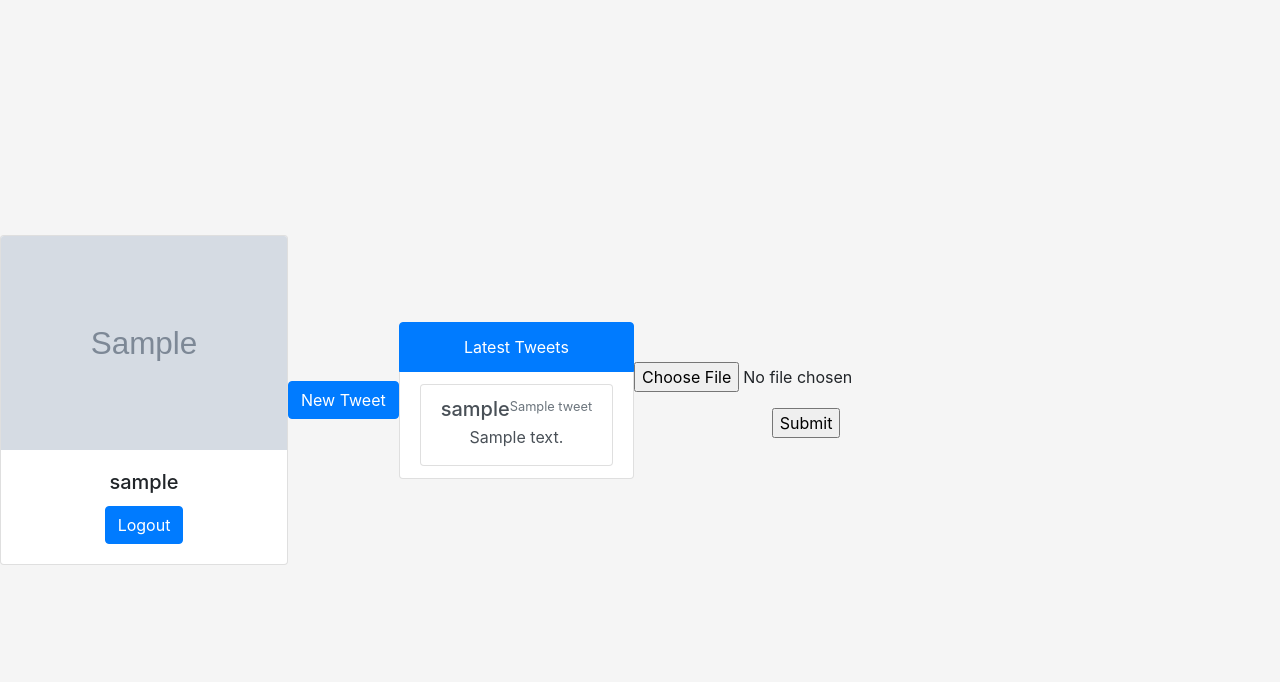
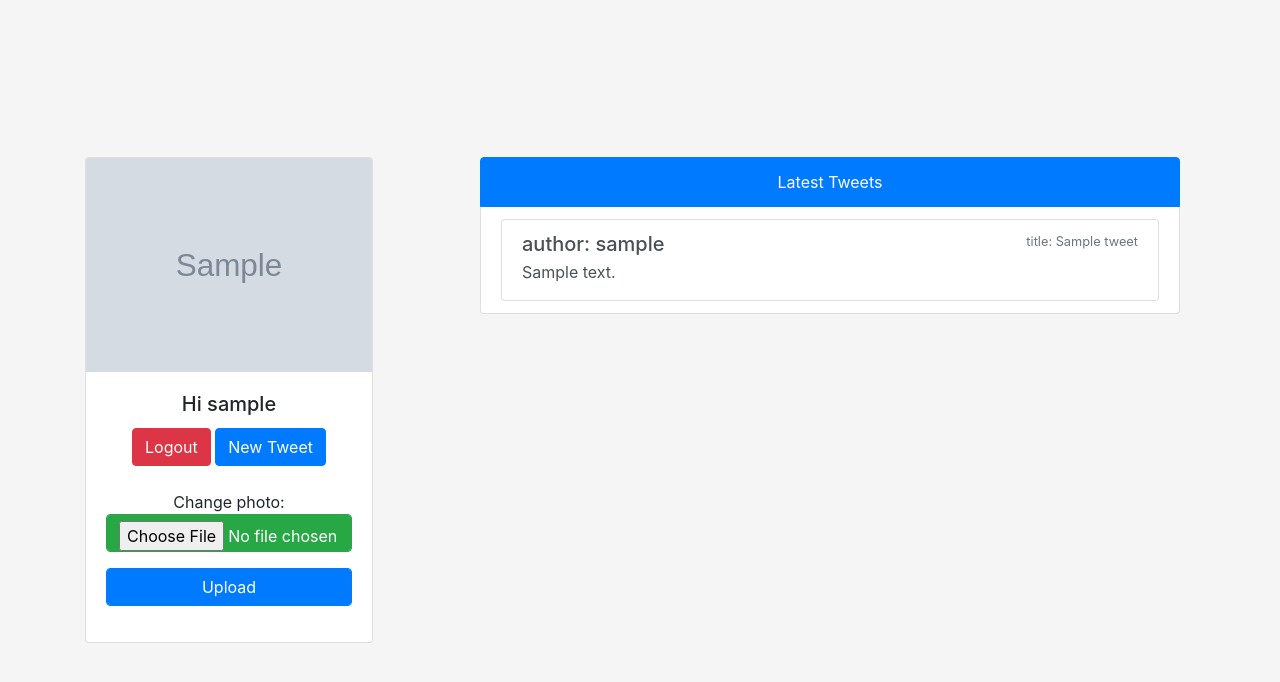
Before and after one commit to SeyedAlirezaFatemi/minitter, a Django app: page /twitter/ in a window 1280 px wide. Shown: the top 682 px of the page. Run offline with Django 3.2, Linux system fonts and the light colour scheme; a user stored in the database is signed in; tables that the repository leaves empty hold one stand-in row (values such as "Sample post"); grey boxes marked "Sample" are stand-in pictures; some libraries are stand-ins or nearby versions.

Commit message:
twitter page changed

```diff
--- a/twitter/templates/twitter.html
+++ b/twitter/templates/twitter.html
@@ -3,24 +3,15 @@
 
 {% block title %}Home{% endblock %}
 
+<div class="container">
   {% block content %}
     {% if user.is_authenticated %}
-    <div class="card" style="width: 18rem;">
-      <img class="card-img-top" src="{{ user.profile.avatar.url }}" alt="Avatar">
-      <div class="card-body">
-        <h5 class="card-title">{{ user.username }}</h5>
-        <a href="{% url 'logout' %}" class="btn btn-primary">Logout</a>
-      </div>
-    </div>
-    <button type="button" class="btn btn-primary" data-toggle="modal" data-target="#exampleModal" data-whatever="@mdo">
-      New Tweet
-    </button>
-    <div class="modal fade" id="exampleModal" tabindex="-1" role="dialog" aria-labelledby="exampleModalLabel"
+      <div class="modal fade" id="newTweetModal" tabindex="-1" role="dialog" aria-labelledby="newTweetModalLabel"
            aria-hidden="true">
         <div class="modal-dialog" role="document">
           <div class="modal-content">
             <div class="modal-header">
-            <h5 class="modal-title" id="exampleModalLabel">New tweet</h5>
+              <h5 class="modal-title" id="newTweetModalLabel">New tweet</h5>
               <button type="button" class="close" data-dismiss="modal" aria-label="Close">
                 <span aria-hidden="true">&times;</span>
               </button>
@@ -42,26 +33,51 @@
           </div>
         </div>
       </div>
+      <div class="container">
+        <div class="row">
+          <div class="col-lg-4 col-md-4 col-sm-12 col-xs-12">
+            <div class="card" style="width: 18rem;">
+              <img class="card-img-top" src="{{ user.profile.avatar.url }}" alt="{{ user.username }}'s avarar">
+              <div class="card-body">
+                <h5 class="card-title">Hi {{ user.username }}</h5>
+                <a href="{% url 'logout' %}" class="btn btn-danger">Logout</a>
+                <button type="button" class="btn btn-primary" data-toggle="modal" data-target="#newTweetModal">
+                  New Tweet
+                </button>
+                <br>
+                <br>
+                Change photo:
+                <form class="form-group" action="{% url 'upload_avatar' %}" method="POST"
+                      enctype="multipart/form-data">{% csrf_token %}
+                  <p>
+                    <input class="form-control btn-success" type="file" name="avatar">
+                  </p>
+                  <input type="submit" class="form-control btn-primary" value="Upload"/>
+                </form>
+              </div>
+            </div>
+          </div>
+          <div class="col-lg-8 col-md-8 col-sm-12 col-xs-12">
+            <div class="container">
               <ul class="list-group">
               <li class="list-group-item active">Latest Tweets</li>
               {% for tweet in tweets %}
                 <li class="list-group-item d-flex justify-content-between align-items-center">
                   <div class="list-group-item list-group-item-action flex-column align-items-start">
                     <div class="d-flex w-100 justify-content-between">
-              <h5 class="mb-1">{{ tweet.author }}</h5>
-              <small class="text-muted">{{ tweet.tweet_title }}</small>
+                      <h5 class="mb-1">author: {{ tweet.author }}</h5>
+                      <small class="text-muted">title: {{ tweet.tweet_title }}</small>
                     </div>
-            <p class="mb-1">{{ tweet.tweet_text }}</p>
+                    <p class="mb-1 text-left">{{ tweet.tweet_text }}</p>
                   </div>
                 </li>
               {% endfor %}
             </ul>
-    <form action="{% url 'upload_avatar' %}" method="post" enctype="multipart/form-data">{% csrf_token %}
-      <p>
-        <input type="file"  name="avatar">
-      </p>
-      <input type="submit" value="Submit"/>
-    </form>
+            </div>
+          </div>
+        </div>
+      </div>
+
     {% else %}
       <div class="container">
         <div class="row">
@@ -75,3 +91,4 @@
       </div>
     {% endif %}
   {% endblock %}
+</div>
```
Lines whose indentation alone changed are shown as unchanged.
